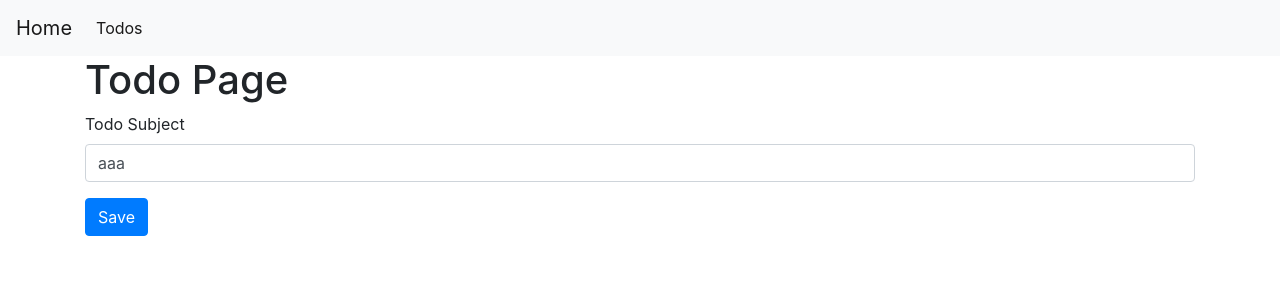
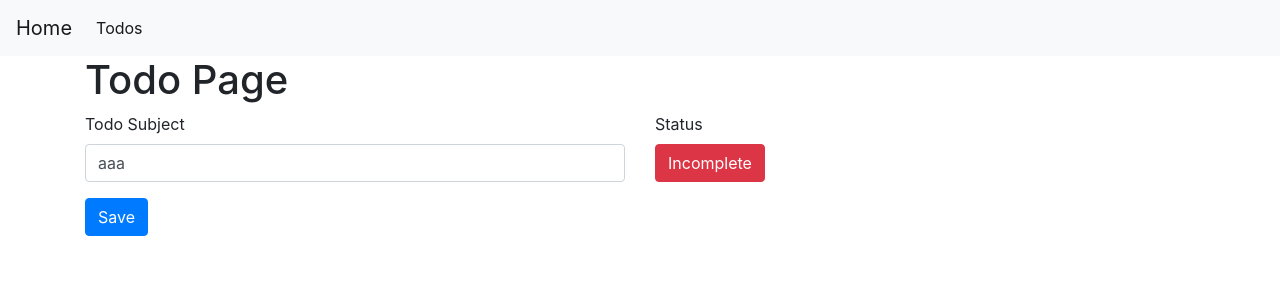
Before and after one commit to lhyeonj120/vue_exam, a Vue app: page /todos/1 in a window 1280 px wide. Shown: the top 300 px of the page. Built offline with nearby package versions, Linux system fonts and the light colour scheme; data requests are answered from the project's data file.

Commit message:
style: add status btn

```diff
--- a/src/pages/todos/_id.vue
+++ b/src/pages/todos/_id.vue
@@ -4,9 +4,23 @@
     Loading...
   </div>
   <form v-else>
-    <div class="form-group">
-        <label>Todo Subject</label>
-        <input v-model="todo.subject" type="text" class="form-control">
+    <div class="row">
+        <div class="col-6">
+            <div class="form-group">
+                <label>Todo Subject</label>
+                <input v-model="todo.subject" type="text" class="form-control">
+            </div>
+        </div>
+        <div class="col-6">
+            <div class="form-group">
+                <label>Status</label>
+                <div>
+                    <button class="btn btn-danger">
+                        Incomplete
+                    </button>
+                </div>
+            </div>
+        </div>
     </div>
     <button class="btn btn-primary">Save</button>
   </form>
```
